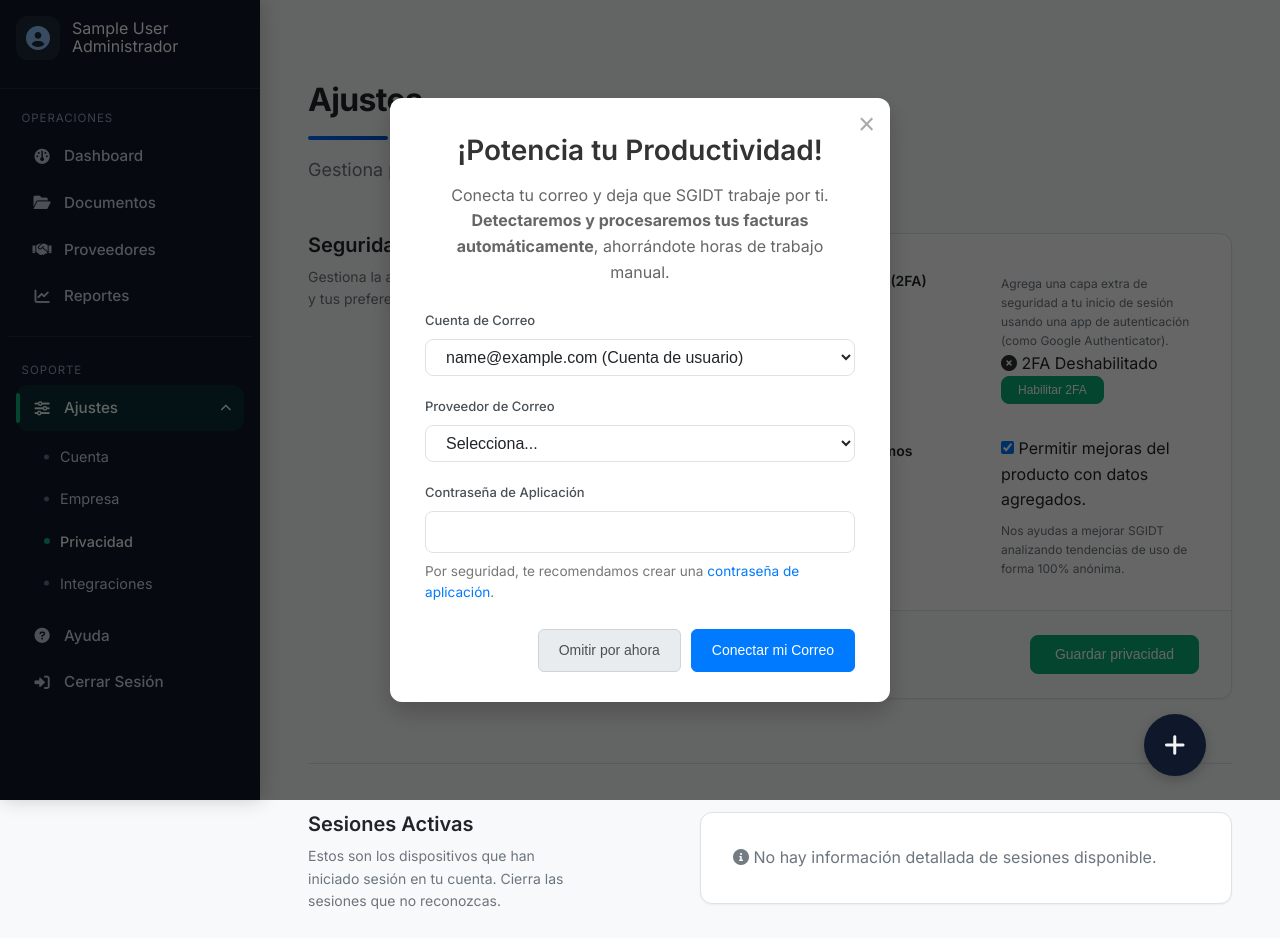
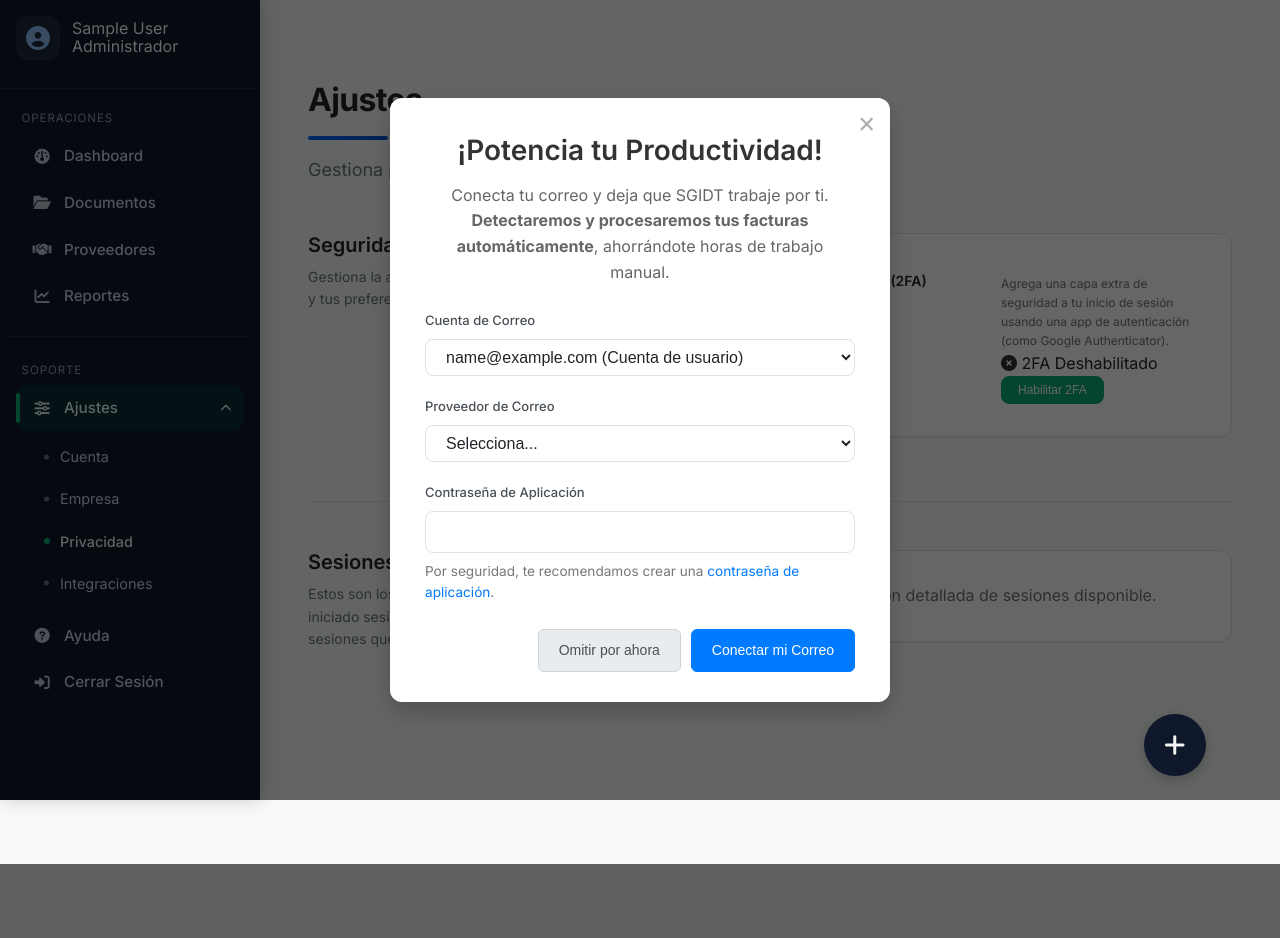
Before and after one commit to NicolasCeronM/sgidt, a Django app: page /panel/ajustes/privacidad/ in a window 1280 px wide. Shown: the top 938 px of the page. After the commit the page ends 864 px from the top, so only its background shows below. Run offline with Django 5.2, Linux system fonts and the light colour scheme; the visitor is signed in with stand-in values (Sample User, id 1); data that the repository does not hold is empty; parts of the project's set-up code (start-up, migrations or seed data) failed here and were passed over.

Commit message:
Eliminar la opción de compartir datos anónimos en la configuración de privacidad

```diff
--- a/templates/panel/ajustes/_privacidad.html
+++ b/templates/panel/ajustes/_privacidad.html
@@ -34,22 +34,6 @@
               {% endif %}
             </div>
           </div>
-
-          <!-- Privacy Setting -->
-          <div class="settings-row">
-            <div class="settings-label fw-bold mb-2">Compartir datos anónimos</div>
-            <div class="settings-field">
-              <div class="form-check form-switch">
-                <input class="form-check-input" type="checkbox" id="share_data" name="share_data" {% if user.share_data %}checked{% endif %}>
-                <label class="form-check-label" for="share_data">Permitir mejoras del producto con datos agregados.</label>
-              </div>
-              <div class="settings-help text-muted small mt-1">Nos ayudas a mejorar SGIDT analizando tendencias de uso de forma 100% anónima.</div>
-            </div>
-          </div>
-
-        </div>
-        <div class="card-footer settings-actions bg-light text-end">
-          <button class="btn btn-primary" type="submit" name="action_update_privacy">Guardar privacidad</button>
         </div>
       </form>
     </div>
```
